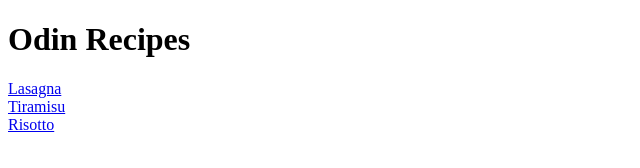
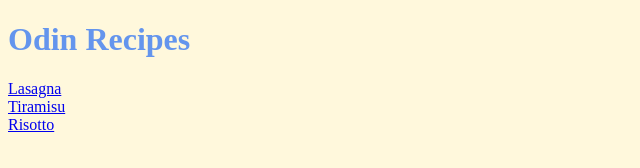
Before and after one commit to rick329mo/odin-recipes, a plain HTML site: page index.html in a window 1280 px wide. Shown: the whole page, without its empty margins (0-640 px from the left). Drawn offline with Linux system fonts and the light colour scheme.

Commit message:
added styles.css with first few styles

```diff
--- a/index.html
+++ b/index.html
@@ -4,6 +4,7 @@
     <meta charset="UTF-8">
     <meta http-equiv="X-UA-Compatible" content="IE=edge">
     <meta name="viewport" content="width=device-width, initial-scale=1.0">
+    <link rel="stylesheet" href="styles.css">
     <title>Odin Recipes</title>
 </head>
 <body>
--- /dev/null
+++ b/styles.css
@@ -0,0 +1,7 @@
+body {
+    background-color: cornsilk;
+}
+
+h1 {
+    color: cornflowerblue;
+}
```
Also changed, not shown: recipes/lasagna.html (+1 -0 lines), recipes/risotto.html (+1 -0 lines), recipes/tiramisu.html (+1 -0 lines).
